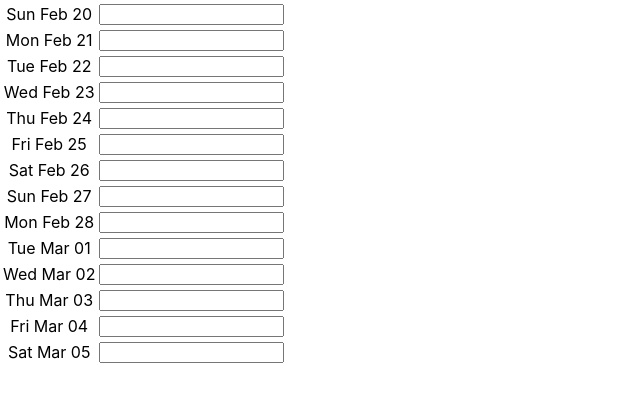
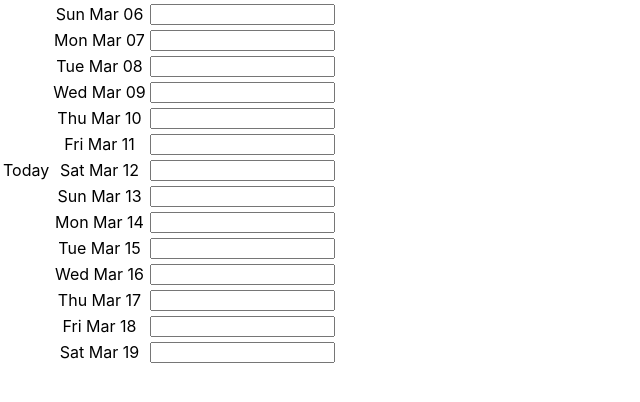
Before and after one commit to martindavid1995/hour-tracker, a React (Create React App) app: page / in a window 1280 px wide. Shown: the top 402 px of the page, without its empty margins (0-640 px from the left). Built offline with nearby package versions, Linux system fonts and the light colour scheme.

Commit message:
displayed range now captures relevant date

```diff
--- a/src/HourInput.js
+++ b/src/HourInput.js
@@ -5,9 +5,9 @@ import TimePicker from 'react-time-picker'
 // Then find todays date and find the closest date before it that is in our list
 //
 // "2022-02-19"
-const anchorDate = new Date("2022-02-19"); //Must be a date that exists as a previous start to a pay period. Make this manipulatable.
+const anchorDate = new Date("2022-02-19"); //Must be a date that exists as a previous start to a pay period. Make this variable and inputtable
 const anchorDay = "Sat"; //Make this variable and inputtable
-const lengthOfPayPeriod = 14;
+const lengthOfPayPeriod = 14; //Make this variable and inputtable
 
 Date.prototype.addDays = function (days){
    const date = new Date(this.valueOf());
@@ -31,18 +31,33 @@ function getLastDate(range){
 }
 
 function generateRanges(){
-    var ranges = new Array(); //We are going to hold 300 ranges
+    var ranges = new Array(); //We are going to hold 100 ranges
 
     var currRange = getRange(anchorDate);
     ranges.push(currRange);
 
-    for (var i = 1; i <= 300; i++)
+    for (var i = 1; i <= 100; i++)
       ranges.push(getRange(getLastDate(ranges.at(i-1))));
 
     // for (var j = 0; j < ranges.length; j++)
     //   console.log(makeRangeReadable(ranges.at(j)))
 
     return ranges;
+}
+
+function getRelevantRange(){
+  const today = new Date();
+  var ranges = generateRanges();
+  for (var i = 0; i < ranges.length; i++){
+     var rng = ranges.at(i);
+     for (var j = 0; j < rng.length; j++){
+       if (parseDate(today) === parseDate(rng[j])){
+         console.log("Today falls within pay period: "+makeRangeReadable(rng))
+         return rng;
+       }
+     }
+  }
+  console.log("Didn't find a valid range for today")
 }
 
 // Gets a range of dates in standard "Date" format
@@ -92,12 +107,17 @@ export default class HourInput extends React.Component {
 
 
     render() {
-      const d = getDates(anchorDate);
-      generateRanges();
+      const range = getRelevantRange();
+      var d = new Array(range.length);
+      for (var i = 0; i < range.length; i++){
+        d[i] = parseDate(range.at(i));
+      }
+
       return (
         <form onSubmit={this.handleSubmit}>
           <table>
           <tr>
+            <td></td>
             <td>{d[0]}</td>
             <td>
               <label>
@@ -106,6 +126,7 @@ export default class HourInput extends React.Component {
             </td>
           </tr>
           <tr>
+            <td></td>
             <td>{d[1]}</td>
             <td>
               <label>
@@ -114,6 +135,7 @@ export default class HourInput extends React.Component {
             </td>
           </tr>
           <tr>
+            <td></td>
             <td>{d[2]}</td>
             <td>
               <label>
@@ -122,6 +144,7 @@ export default class HourInput extends React.Component {
             </td>
           </tr>
           <tr>
+            <td></td>
             <td>{d[3]}</td>
             <td>
               <label>
@@ -130,6 +153,7 @@ export default class HourInput extends React.Component {
             </td>
           </tr>
           <tr>
+            <td></td>
             <td>{d[4]}</td>
             <td>
               <label>
@@ -138,6 +162,7 @@ export default class HourInput extends React.Component {
             </td>
           </tr>
           <tr>
+            <td></td>
             <td>{d[5]}</td>
             <td>
               <label>
@@ -146,6 +171,7 @@ export default class HourInput extends React.Component {
             </td>
           </tr>
           <tr>
+            <td>Today</td>
             <td>{d[6]}</td>
             <td>
               <label>
@@ -154,6 +180,7 @@ export default class HourInput extends React.Component {
             </td>
           </tr>
           <tr>
+            <td></td>
             <td>{d[7]}</td>
             <td>
               <label>
@@ -162,6 +189,7 @@ export default class HourInput extends React.Component {
             </td>
           </tr>
           <tr>
+            <td></td>
             <td>{d[8]}</td>
             <td>
               <label>
@@ -170,6 +198,7 @@ export default class HourInput extends React.Component {
             </td>
           </tr>
           <tr>
+            <td></td>
             <td>{d[9]}</td>
             <td>
               <label>
@@ -178,6 +207,7 @@ export default class HourInput extends React.Component {
             </td>
           </tr>
           <tr>
+            <td></td>
             <td>{d[10]}</td>
             <td>
               <label>
@@ -186,6 +216,7 @@ export default class HourInput extends React.Component {
             </td>
           </tr>
           <tr>
+            <td></td>
             <td>{d[11]}</td>
             <td>
               <label>
@@ -194,6 +225,7 @@ export default class HourInput extends React.Component {
             </td>
           </tr>
           <tr>
+            <td></td>
             <td>{d[12]}</td>
             <td>
               <label>
@@ -202,6 +234,7 @@ export default class HourInput extends React.Component {
             </td>
           </tr>
           <tr>
+            <td></td>
             <td>{d[13]}</td>
             <td>
               <label>
```
